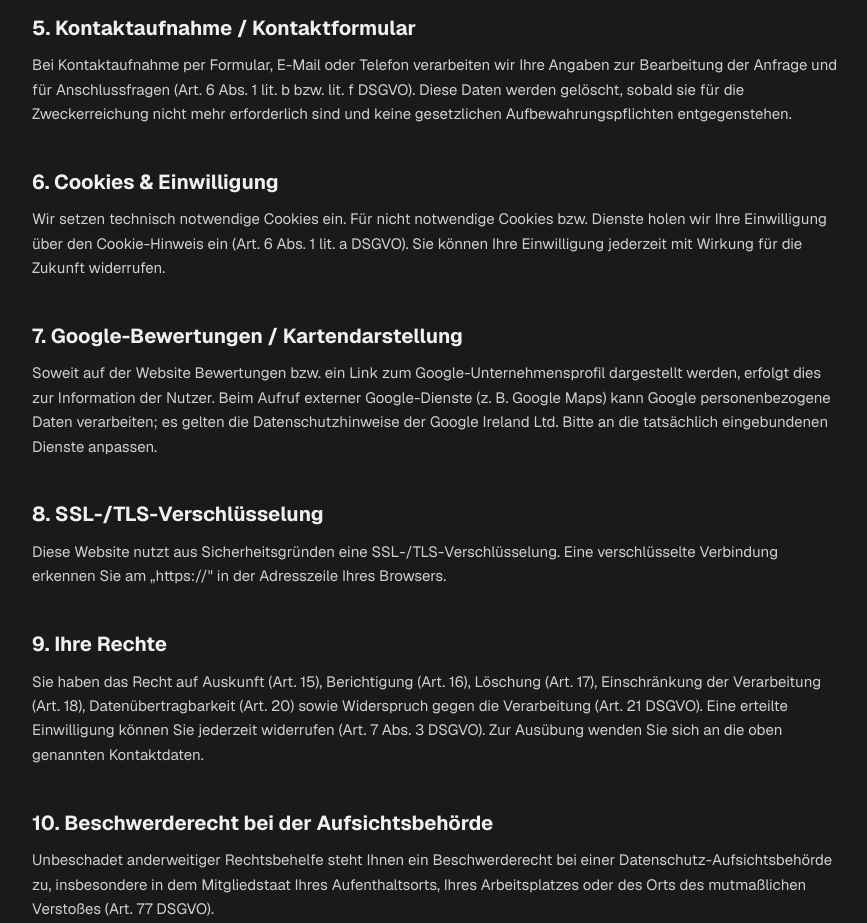
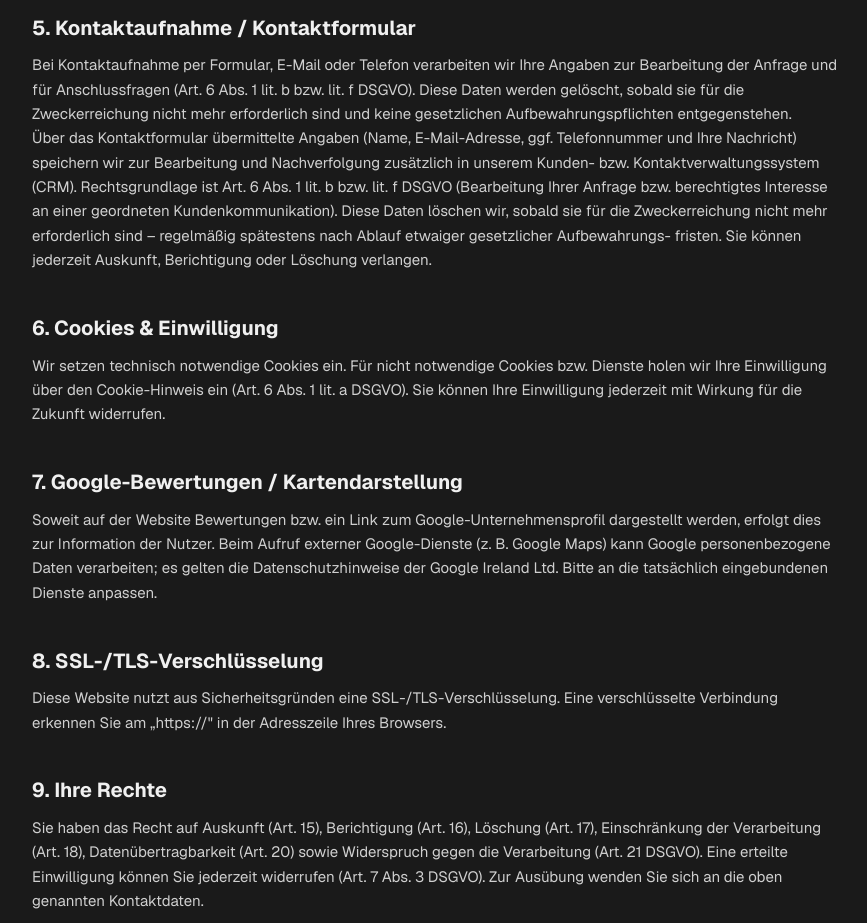
Before and after one commit to KUWEZU/template-onepager-1, a Next.js app: page /datenschutz in a window 1280 px wide. Shown: the part 1040-1963 px from the top of the page, without its empty margins (203-1070 px from the left). Built offline with nearby package versions, Linux system fonts and the light colour scheme.

Commit message:
docs(datenschutz): CRM-Speicherung des Kontaktformulars ergaenzen (Aufbewahrung/Loeschung)

```diff
--- a/src/app/datenschutz/page.tsx
+++ b/src/app/datenschutz/page.tsx
@@ -65,6 +65,15 @@ export default function DatenschutzPage() {
           Diese Daten werden gelöscht, sobald sie für die Zweckerreichung nicht mehr erforderlich
           sind und keine gesetzlichen Aufbewahrungspflichten entgegenstehen.
         </p>
+        <p>
+          Über das Kontaktformular übermittelte Angaben (Name, E-Mail-Adresse, ggf. Telefonnummer
+          und Ihre Nachricht) speichern wir zur Bearbeitung und Nachverfolgung zusätzlich in unserem
+          Kunden- bzw. Kontaktverwaltungssystem (CRM). Rechtsgrundlage ist Art. 6 Abs. 1 lit. b bzw.
+          lit. f DSGVO (Bearbeitung Ihrer Anfrage bzw. berechtigtes Interesse an einer geordneten
+          Kundenkommunikation). Diese Daten löschen wir, sobald sie für die Zweckerreichung nicht mehr
+          erforderlich sind – regelmäßig spätestens nach Ablauf etwaiger gesetzlicher Aufbewahrungs-
+          fristen. Sie können jederzeit Auskunft, Berichtigung oder Löschung verlangen.
+        </p>
       </LegalSection>
 
       <LegalSection heading="6. Cookies & Einwilligung">
```
